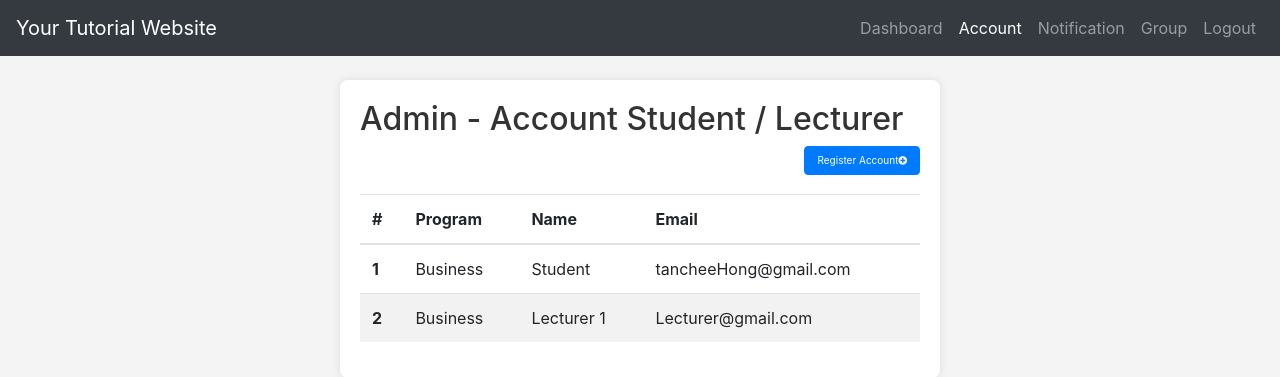
After one commit to muffinlim/enterprise, a PHP site: page /Content/admin_account.php in a window 1280 px wide. The commit adds this page. Shown: the top 377 px of the page. Run offline with PHP 8.4, Linux system fonts and the light colour scheme; data comes from the database, SQL or seed files in the repository.

Commit message:
list student lecturer account done
manage group student lecturer doing

```diff
--- /dev/null
+++ b/Content/admin_account.php
@@ -0,0 +1,66 @@
+<!-- admin_register_user.php -->
+<?php
+  $pageTitle = "Admin | Account";
+  $customCssFile = '../Styles/admin_register_user.css';
+
+  include('../Header/head.php');
+  include('../Header/admin_navibar.html');
+  include('../DatabaseConnection.php');
+?>
+
+<body>
+<div class="admin-container mt-4">
+<h2>Admin - Account Student / Lecturer</h2>
+<table class="table table-striped">
+  <thead>
+  <div class="float-right">
+    <a href="admin_register_user.php" class="btn btn-primary" style="font-size:10px">Register Account<i class="fa fa-plus-circle"></i></a>
+</div>
+   <br><br>
+  <tr>
+      <th scope="col">#</th>
+      <th scope="col">Program</th>
+      <th scope="col">Name</th>
+      <th scope="col">Email</th>
+    </tr>
+  </thead>
+  <tbody>
+    <tr>
+    <?php
+$count = 0;
+
+// Combine the two queries using UNION
+$sql = "(SELECT student.Student_Id AS Id, student.Student_Name AS Name, student.Email, program.Program_name AS ProgramName
+         FROM student
+         JOIN program ON program.Program_Id = student.Program_Id)
+         UNION
+         (SELECT lecturer.Lecturer_Id AS Id, lecturer.Lecturer_Name AS Name, lecturer.Email, program.Program_name AS ProgramName
+         FROM lecturer
+         JOIN program ON program.Program_Id = lecturer.Program_Id)";
+
+$result = mysqli_query($conn, $sql);
+
+if (mysqli_num_rows($result) > 0) {
+    // Loop through each row in the result set
+    while ($row = mysqli_fetch_assoc($result)) {
+        $count++;
+?>
+    <tr>
+        <th scope="row"><?php echo $count; ?></th>
+        <td><?php echo $row['ProgramName']; ?></td>
+        <td><?php echo $row['Name']; ?></td>
+        <td><?php echo $row['Email']; ?></td>
+    </tr>
+<?php
+    }
+}
+?>
+
+      </tbody>
+</table>
+
+</div>
+
+
+</body>
+</html>
--- a/Content/admin_add_group.php
+++ b/Content/admin_add_group.php
@@ -31,8 +31,10 @@
 // if the success is true mean the that allow to insert mean no ruplicate assign the student
 if ($success) {
     echo "<script>alert('Group add successfull');</script>"; // Display success message if at least one successful insertion was made
-}else{
+    header("location:admin_group.php");
+  }else{
   echo "<script>alert('Fail due to student have been in a group');</script>";
+  header("location:admin_group.php");
 }
 
 
--- a/Content/admin_group.php
+++ b/Content/admin_group.php
@@ -21,7 +21,6 @@
       <th scope="col">#</th>
       <th scope="col">Program</th>
       <th scope="col">Lecturer</th>
-      <th scope="col">Student</th>
       <th scope="col">Option</th>
     </tr>
   </thead>
@@ -41,7 +40,7 @@
       <th scope="row"><?php echo $count;?></th>
       <td><?php echo $row['Program_name'];?></td>
       <td><?php echo $row['Lecturer_Name'];?></td>
-      <td>@mdo</td>
+
       <td><a href="admin_edit_group.php?lecturer_id=<?php echo $row['Lecturer_Id'];?>
                    &lecturer_name=<?php echo $row['Lecturer_Name'];?>
                    &program_id=<?php echo $row['Program_Id']; ?>
--- a/Content/admin_register_user.php
+++ b/Content/admin_register_user.php
@@ -22,13 +22,15 @@
   $sql = "INSERT INTO student (Program_Id,Student_Login_Id,Student_Password,Student_Name,Email) VALUES ('$program','$login_id','$hashed_password','$name','$email')";
       mysqli_query($conn, $sql);
       echo "<script>alert('success');</script>";
-
+      header("location:admin_account.php");
 
   }else{
     $hashed_password = password_hash($password, PASSWORD_DEFAULT);
     $sql = "INSERT INTO lecturer (Program_Id,Lecturer_Login_Id,Lecturer_Password,Lecturer_Name,Email) VALUES ('$program','$login_id','$hashed_password','$name','$email')";
     mysqli_query($conn, $sql);
+
     echo "<script>alert('success');</script>";
+    header("location:admin_account.php");
   }
 
 
--- a/Content/student_profile.php
+++ b/Content/student_profile.php
@@ -37,7 +37,7 @@
   <div class="form-group row">
     <label for="inputPassword3" class="col-sm-2 col-form-label">Password</label>
     <div class="col-sm-10">
-      <input type="password" class="form-control" value="<?php echo $studentData['Student_Password']?>" name="Password" id="inputPassword3" placeholder="Password">
+      <input type="password" class="form-control" name="Password" id="inputPassword3" placeholder="Password">
     </div>
   </div>
   <?php
--- a/Header/admin_navibar.html
+++ b/Header/admin_navibar.html
@@ -10,10 +10,7 @@
             <a class="nav-link" href="admin_dashboard_content.php">Dashboard</a>
         </li>
         <li class="nav-item">
-          <a class="nav-link" href="Account.php">Account</a>
-        </li>
-        <li class="nav-item">
-          <a class="nav-link" href="admin_register_user.php">Register</a>
+          <a class="nav-link" href="admin_account.php">Account</a>
         </li>
         <li class="nav-item">
           <a class="nav-link" href="#">Notification</a>
@@ -22,7 +19,7 @@
           <a class="nav-link" href="admin_group.php">Group</a>
         </li>
         <li class="nav-item">
-          <a class="nav-link" href="Logout.php">Logout</a>
+          <a class="nav-link" href="../Logout.php">Logout</a>
         </li>
 
 
--- a/Header/student_navibar.html
+++ b/Header/student_navibar.html
@@ -25,7 +25,7 @@
           <a class="nav-link" href="student_profile.php">Profile</a>
         </li>
         <li class="nav-item">
-          <a class="nav-link" href="../enterprise/Logout.php">Logout</a>
+          <a class="nav-link" href="../Logout.php">Logout</a>
         </li>
 
       </ul>
```
Also changed, not shown: Content/admin_edit_group.php (+10 -4 lines), Content/student_profile_content.php (deleted, +0 -7 lines), Content/student_profile_request.php (+14 -0 lines), student_login_request.php (+12 -5 lines).
